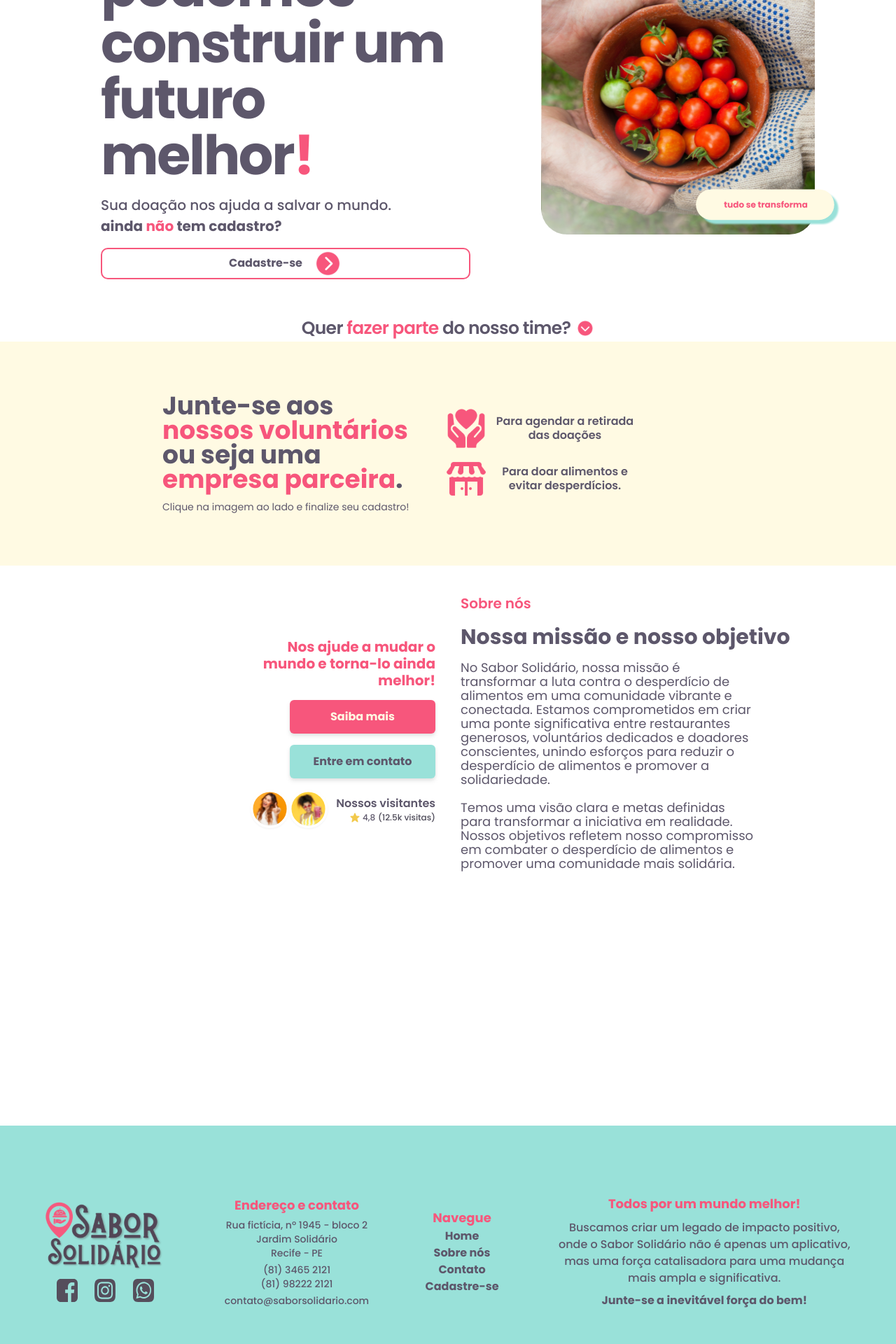
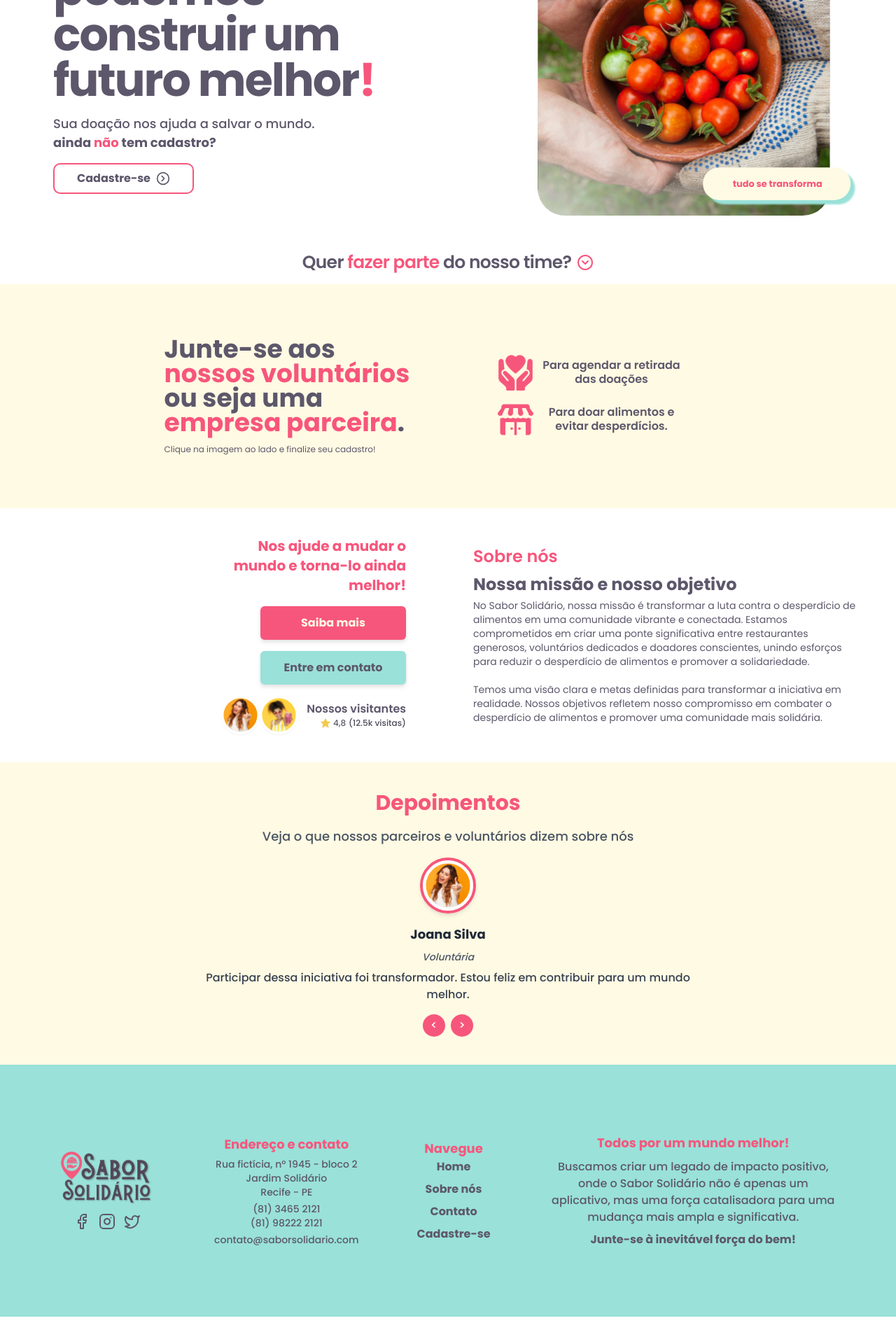
Before and after one commit to Guga-Santos/sabor_solidario_Front, a Next.js app: page / in a window 1280 px wide. Shown: the part 264-2184 px from the top of the page at 70% size. After the commit the page ends 2145 px from the top, so only its background shows below. Built offline with nearby package versions, Linux system fonts and the light colour scheme.

Commit message:
Tela home, atualizada e responsiva, tanto para celular quanto para tablet.

```diff
--- a/src/app/page.js
+++ b/src/app/page.js
@@ -1,123 +1,188 @@
+'use client'
+import { useState } from 'react'
+import React from "react";
 import Image from "next/image"
 import Link from 'next/link'
 import logo from '../assets/logo svg.svg'
-import seta from '../assets/seta ri.svg'
 import hero from '../assets/bg-heeerosectionsvg.svg'
 import imgvolunt from '../assets/Handmade.svg'
 import imgrestaur from '../assets/Small Business.svg'
-import User1 from '../assets/Ellipse 5.svg'
 import User2 from '../assets/Ellipse 6.svg'
 import User3 from '../assets/Ellipse 7.svg'
 import star from '../assets/star.svg'
-import face from '../assets/face.svg'
-import insta from '../assets/insta.svg'
-import whats from '../assets/whats.svg'
+import { Menu, CircleChevronRight, Facebook, Instagram, Twitter } from 'lucide-react'
 
 export default function Home() {
+
+  const [menuOpen, setMenuOpen] = useState(false);
+  const [currentSlide, setCurrentSlide] = useState(0);
+
+  const testimonials = [
+    {
+      image: User2, // Substitua pelo seu asset
+      name: "Joana Silva",
+      role: "Voluntária",
+      message:
+        "Participar dessa iniciativa foi transformador. Estou feliz em contribuir para um mundo melhor.",
+    },
+    {
+      image: User3, // Substitua pelo seu asset
+      name: "Carlos Souza",
+      role: "Restaurante Parceiro",
+      message:
+        "Reduzimos o desperdício e ajudamos quem mais precisa. Sabor Solidário é incrível!",
+    },
+    {
+      image: User2, // Substitua pelo seu asset
+      name: "Mariana Oliveira",
+      role: "Doadora",
+      message:
+        "Doar nunca foi tão simples e gratificante. Adoro fazer parte disso!",
+    },
+  ];
+
+  const prevSlide = () => {
+    setCurrentSlide((prev) => (prev > 0 ? prev - 1 : testimonials.length - 1));
+  };
+
+  const nextSlide = () => {
+    setCurrentSlide((prev) => (prev < testimonials.length - 1 ? prev + 1 : 0));
+  };
+
   return (
-    <div className="container h-[100vh] w-[100vw] min-w-screen">
+    <div className="container h-screen w-screen min-w-screen">
       {/* Header */}
-      <nav className="flex pt-4 justify-around items-center w-[100vw] sticky top-0 bg-white">
+      <nav className="flex pt-4 justify-around items-center wx-auto h-[12%] sticky top-0 left-0 bg-white">
         <div>
           <Link href='/'>
-            <Image className="w-[106px] object-cover" src={logo} alt="Logo" />
+            <Image className="w-[90px] object-cover" src={logo} alt="Logo" />
           </Link>
         </div>
 
-        <div>
-          <ul className="flex text-center gap-8 text-1xl font-semibold">
+        {/* icon menu responsivo */}
+        <div className="text-second-pink flex lg:hidden">
+          <button onClick={() => setMenuOpen(!menuOpen)}>
+            <Menu />
+          </button>
+        </div>
+
+        <div className="hidden lg:flex gap-64 items-center">
+          <ul className="flex text-center gap-8 text-[14px] font-semibold">
             <li><Link className="hover:text-second-pink transition active:border-b-4" href="/"> Home </Link></li>
             <li><Link className="hover:text-second-pink transition" href="/"> Sobre nós </Link></li>
-            <li><Link className="hover:text-second-pink transition" href="/"> Dúvidas </Link></li>
           </ul>
+          <div className="hidden lg:flex flex gap-4 text-[12px]">
+            <Link href="/login">
+              <button className="bg-second-pink px-14 py-[5] rounded-md font-semibold text-second-yellow hover:scale-105 hover:bg-second-pink-hover transition">Entrar</button>
+            </Link>
           </div>
-
-        <div className="flex gap-4 text-[14px]">
-          <Link href="/login">
-            <button className="bg-second-pink px-14 py-[6] rounded-md font-semibold text-second-yellow hover:scale-105 hover:bg-second-pink-hover transition">Entrar</button>
-          </Link>
         </div>
       </nav>
 
-      {/* HeroSection */}
-      <div className="flex justify-center items-center w-[100vw] h-[80vh]">
-        <div className="flex flex-col flex-1 pl-36">
-          <h1 className="text-[78px] w-[100%] leading-[80px] font-bold  tracking-[-.03em]">
+      {/* Menu (mobile/tablet) */}
+      {menuOpen && (
+        <div className="absolute top-[70px] left-0 w-full bg-white shadow-lg z-40">
+          <ul className="flex flex-col items-center gap-4 text-[14px] font-semibold py-4">
+            <li>
+              <Link href="/" onClick={() => setMenuOpen(false)}>
+                Home
+              </Link>
+            </li>
+            <li>
+              <Link href="/" onClick={() => setMenuOpen(false)}>
+                Sobre nós
+              </Link>
+            </li>
+            <li>
+              <Link href="/login" onClick={() => setMenuOpen(false)}>
+                <button className="bg-second-pink px-6 py-2 rounded-md font-semibold text-second-yellow hover:scale-105 hover:bg-second-pink-hover transition">
+                  Entrar
+                </button>
+              </Link>
+            </li>
+          </ul>
+        </div>
+      )}
+
+      {/* HeroSection leading-none  */}
+      <div className="flex flex-col pt-10 text-center px-14 lg:pb-6 lg:flex-row justify-center items-center w-screen h-auto lg:text-start">
+        <div className="flex flex-col flex-1 md:px-5">
+          <h1 className="text-[50px] leading-none md:text-[55px] lg:text-[65px] lg:w-[90%] w-[100%] lg:leading-none font-bold tracking-[-.03em]">
             <span className="text-second-pink">Juntos</span>, podemos construir um futuro melhor<span className="text-second-pink">!</span>
           </h1>
 
-          <p className="font-medium text-[20px] mt-4">Sua doação nos ajuda a salvar o mundo.</p>
-          <p className="font-bold text-[20px]">ainda <span className="text-second-pink">não</span> tem cadastro?</p>
+          <p className="font-medium text-[12px] lg:text-[18px] mt-4">Sua doação nos ajuda a salvar o mundo.</p>
+          <p className="font-bold text-[12px] lg:text-[18px]">ainda <span className="text-second-pink">não</span> tem cadastro?</p>
 
-          {/* alterar efeito do hover */}
-          <Link href="/cadastro">
-            <div className="flex w-[220] h-[50] items-center justify-center gap-4 border-solid border-2 border-second-pink rounded-[10px] font-bold hover:scale-105 hover:bg-second-pink hover:text-white transition mt-4">
-              <button> Cadastre-se </button>
-              <Image className="hover:object-none" src={seta} alt="imagem ir" />
+          <div className="flex items-center justify-center mt-4 lg:justify-start pb-10">
+            <Link className="w-auto" href="/cadastro">
+              <div className="flex items-center justify-center px-6 py-1 md:py-1 lg:py-2 lg:px-8 border-solid border-2 border-second-pink rounded-[8px] lg:rounded-[10px] font-bold text-xs md:text-[12px] lg:text-[16px] hover:bg-second-pink hover:text-white transition gap-2">
+                <button className="text-xs md:text-[12px] lg:text-[16px]"> Cadastre-se </button>
+                <CircleChevronRight className="w-4 md:w-4 lg:w-5" />
               </div>
             </Link>
           </div>
+        </div>
 
-        <div className="flex flex-1 items-end mr-20">
-          <Image src={hero} alt="Imagem de frutas" />
+        <div className="flex flex-1 items-end">
+          <Image className="lg:flex lg:w-[100%] object-fill pb-6" src={hero} alt="Imagem de frutas" />
         </div>
       </div>
 
       {/* Section 2 - chamada cadastro */}
-      <div className="w-[100vw]">
-        <div className=" flex tracking-tight items-center justify-center w-[100vw] text-[25px] gap-2 font-semibold ">
+      <div className="w-screen">
+        <div className="flex pb-3 tracking-tight items-center justify-center w-[100vw] lg:text-[25px] text-[20px] gap-2 font-semibold ">
           <p>Quer <span className="text-second-pink" >fazer parte</span> do nosso time?</p>
-          <Image width={26} className="rotate-90" src={seta} alt="imagem seta" />
+          <CircleChevronRight className='w-4 md:w-4 lg:w-6 text-second-pink rotate-90' />
         </div>
 
-        <div className="w-[100vw] h-[40vh] flex justify-center items-center gap-5 bg-second-yellow">
-          <div>
-            <p className="font-bold text-4xl leading-[35px] w-96"> Junte-se aos <br /> <span className="text-second-pink">nossos voluntários</span> ou seja uma <span className="text-second-pink">empresa parceira</span>. </p>
-            <p className="text-sm leading-5 pt-3 font-normal"> Clique na imagem ao lado e finalize seu cadastro!</p>
+        <div className="w-screen h-[40vh] flex flex-col md:flex-row justify-center items-center gap-2 lg:gap-5 bg-second-yellow">
+          <div className='flex flex-col'>
+            <p className="font-bold text-[22px] w-80 leading-6 lg:w-96 lg:text-4xl lg:leading-[35px] md:text-3xl text-center md:text-start"> Junte-se aos <br /> <span className="text-second-pink">nossos voluntários</span> ou seja uma <span className="text-second-pink">empresa parceira</span>. </p>
+            <p className=" md:text-[12px] text-[10px] pt-3 font-normal text-center md:text-start"> Clique na imagem ao lado e finalize seu cadastro!</p>
           </div>
 
-
-          <div className="flex flex-col gap-3">
-            <div className=" flex items-center gap-2 ">
+          <div className="flex flex-col lg:gap-3">
+            <div className="flex items-center lg:gap-2 justify-center lg:w-auto">
               <Link href="/cadastroVoluntario">
-                <Image width={60} src={imgvolunt} alt="representação de doação" />
+                <Image width={55} src={imgvolunt} alt="representação de doação" />
               </Link>
-              <p className="w-6/12 font-semibold leading-5 text-center"> Para agendar a retirada das doações </p>
+              <p className="w-[50%] font-semibold lg:leading-5 text-center lg:text-[16px] text-xs"> Para agendar a retirada das doações </p>
             </div>
 
-            <div className=" flex items-center gap-2 ">
+            <div className="flex items-center lg:gap-2 justify-center lg:w-auto">
               <Link href="/cadastroRestaurante">
-                <Image width={60} src={imgrestaur} alt="representação restaurante" />
+                <Image width={55} src={imgrestaur} alt="representação restaurante" />
               </Link>
-              <p className="w-6/12 font-semibold leading-5 text-center"> Para doar alimentos e evitar desperdícios. </p>
+              <p className="w-[50%] font-semibold lg:leading-5 text-center lg:text-[16px] text-xs"> Para doar alimentos e evitar desperdícios. </p>
             </div>
           </div>
         </div>
       </div>
 
-      {/* Section Sobre nós / contato */}
-      <div className="w-[100vw] h-[60vh] flex items-center gap-9 sobre_nos">
-        <div className="flex flex-col flex-1 text-end items-end gap-4 ">
+      {/* Section 3 - Sobre nós / contato */}
+      <div className="w-screen h-auto my-10 gap-6 flex flex-col lg:flex-row items-center lg:gap-2">
+        <div className="flex flex-col flex-1 text-center lg:text-end items-center lg:items-end gap-4 px-4 md:px-8">
           <div>
-            <p className="w-72 items-end justify-end text-xl text-second-pink leading-6 font-bold">Nos ajude a mudar o mundo e torna-lo ainda melhor!</p>
+            <p className="w-full md:w-72 lg:w-72 text-[20px] md:text-xl text-second-pink leading-6 font-bold">Nos ajude a mudar o mundo e torna-lo ainda melhor!</p>
           </div>
-          <Link href="/login">
-            <button className=" drop-shadow-md w-52 bg-second-pink px-7 py-3 rounded-md font-bold text-second-yellow hover:scale-105 hover:bg-second-pink-hover transition">Saiba mais</button>
+          <Link href="#">
+            <button className="drop-shadow-md w-full md:w-52 bg-second-pink px-6 py-3 rounded-md font-bold text-second-yellow hover:scale-105 hover:bg-second-pink-hover transition">Saiba mais</button>
           </Link>
-          <Link href="/login">
-            <button className=" drop-shadow-md w-52 bg-second-green px-7 py-3 rounded-md font-bold text-text-bro hover:scale-105 hover:bg-second-green-hover transition">Entre em contato</button>
+          <Link href="#">
+            <button className="drop-shadow-md w-full md:w-52 bg-second-green px-6 py-3 rounded-md font-bold text-text-bro hover:scale-105 hover:bg-second-green-hover transition">Entre em contato</button>
           </Link>
           <div className="flex gap-3 items-center justify-center">
             <div className="flex cursor-pointer">
-              <Image className="drop-shadow-sm hover:drop-shadow-lg" width={55} src={User2} alt="imagem usuario"/>
+              <Image className="drop-shadow-sm hover:drop-shadow-lg" width={55} src={User2} alt="imagem usuario" />
               <Image className="drop-shadow-sm hover:drop-shadow-lg" width={55} src={User3} alt="imagem usuario" />
             </div>
 
             <div>
               <span className="font-semibold">Nossos visitantes</span>
 
-              <div className="flex text-xs gap-1 justify-end items-center">
-                <Image width={14} src={star} alt="estrela"/>
+              <div className="flex text-xs gap-1 justify-center lg:justify-end items-center">
+                <Image width={14} src={star} alt="estrela" />
                 <span>4,8</span>
                 <span className="text-second-gray"> (12.5k visitas) </span>
               </div>
@@ -125,10 +190,10 @@ export default function Home() {
           </div>
         </div>
 
-        <div className="flex flex-col flex-1 gap-4">
-          <p className="justify-end text-xl text-second-pink leading-5 font-semibold pb-1">Sobre nós</p>
-          <p className="text-3xl font-bold text-text-bro">Nossa missão e nosso objetivo</p>
-          <p className="w-[68%] items-end justify-end leading-5 text-lg font-normal">No Sabor Solidário, nossa missão é transformar a luta contra o desperdício de alimentos em uma comunidade vibrante e conectada. Estamos comprometidos em criar uma ponte significativa entre restaurantes generosos, voluntários dedicados e doadores conscientes, unindo esforços para reduzir o desperdício de alimentos e promover a solidariedade.
+        <div className="flex flex-col flex-1 gap-1 md:px-14 text-center lg:text-start px-10">
+          <p className="text-center lg:text-start text-xl md:text-2xl text-second-pink font-semibold pb-1">Sobre nós</p>
+          <p className="font-bold text-text-bro text-lg md:text-2xl">Nossa missão e nosso objetivo</p>
+          <p className=" leading-[.90rem] text-xs md:text-sm text-text-bro font-normal lg:text-start lg:p-0">No Sabor Solidário, nossa missão é transformar a luta contra o desperdício de alimentos em uma comunidade vibrante e conectada. Estamos comprometidos em criar uma ponte significativa entre restaurantes generosos, voluntários dedicados e doadores conscientes, unindo esforços para reduzir o desperdício de alimentos e promover a solidariedade.
             <br /> <br />
             Temos uma visão clara e metas definidas para transformar a iniciativa em realidade. Nossos objetivos refletem nosso compromisso em combater o desperdício de alimentos e promover uma comunidade mais solidária.</p>
 
@@ -137,50 +202,103 @@ export default function Home() {
       </div>
 
         {/* Depoimentos */}
-      <div className="w-[100vw] h-[40vh]">
+        <div className="w-screen bg-second-yellow py-10">
+          <h2 className="text-center text-2xl md:text-3xl font-bold text-second-pink">Depoimentos</h2>
+          <p className="text-center text-sm md:text-lg text-gray-600 my-4">Veja o que nossos parceiros e voluntários dizem sobre nós</p>
 
+          {/* Carrossel */}
+          <div className="relative flex flex-col items-center justify-center">
+            <div className="flex overflow-hidden w-[90vw] lg:w-[60vw]">
+              <div
+                className="flex transition-transform duration-300"
+                style={{ transform: `translateX(-${currentSlide * 100}%)` }}
+              >
+                {testimonials.map((testimonial, index) => (
+                  <div
+                    key={index}
+                    className="flex flex-col items-center text-center px-4 min-w-[100%]"
+                  >
+                    <Image
+                      className="rounded-full border-4 border-second-pink shadow-md"
+                      src={testimonial.image}
+                      alt={testimonial.name}
+                      width={80}
+                      height={80}
+                    />
+                    <p className="font-bold text-gray-800 text-lg mt-4">{testimonial.name}</p>
+                    <p className="italic text-gray-600 text-sm my-2">{testimonial.role}</p>
+                    <p className="text-gray-700 text-sm md:text-base">{testimonial.message}</p>
+                  </div>
+                ))}
+              </div>
+            </div>
 
+            {/* Botões de Navegação */}
+            <div className="flex mt-4 gap-2">
+              <button
+                className="bg-second-pink text-white w-8 h-8 rounded-full hover:scale-105 transition-transform"
+                onClick={prevSlide}
+                disabled={currentSlide === 0}
+              >
+                {"<"}
+              </button>
+              <button
+                className="bg-second-pink text-white w-8 h-8 rounded-full hover:scale-105 transition-transform"
+                onClick={nextSlide}
+                disabled={currentSlide === testimonials.length - 1}
+              >
+                {">"}
+              </button>
+            </div>
+          </div>
         </div>
 
       {/* Footer */}
-      <div className=" flex gap-5 items-center justify-evenly w-[100vw] h-[45vh] bg-second-green">
-          <div className=" flex flex-col gap-3">
-            <Image width={180} src={logo} alt="logo marca" />
-            <div className="flex gap-1 items-center justify-evenly">
-              <Image className=" opacity-95 hover:drop-shadow-lg hover:scale-105 cursor-pointer" width={30} src={face} alt="logo marca facebook"/>
-              <Image className=" opacity-95 hover:drop-shadow-lg hover:scale-105 cursor-pointer" width={30} src={insta} alt="logo marca instagram" />
-              <Image className=" opacity-95 hover:drop-shadow-lg hover:scale-105 cursor-pointer" width={30} src={whats} alt="logo marca whatsapp" />
+      <div className="flex w-screen flex-col md:flex-row gap-5 items-center justify-center md:justify-evenly h-auto md:h-[45vh] bg-second-green p-5 md:w-screen">
+        {/* Coluna 1: Logo e redes sociais */}
+        <div className="flex flex-col gap-3 items-center">
+          <Image width={140} src={logo} alt="logo marca" />
+          <div className="flex gap-3">
+            <Link href="/" className="hover:scale-110 transition-transform duration-200 hover:text-second-pink">
+              <Facebook />
+            </Link>
+            <Link href="/" className="hover:scale-110 transition-transform duration-200 hover:text-second-pink">
+              <Instagram />
+            </Link>
+            <Link href="/" className="hover:scale-110 transition-transform duration-200 hover:text-second-pink">
+              <Twitter />
+            </Link>
           </div>
         </div>
 
+        {/* Coluna 2: Endereço e contato */}
         <div className="flex flex-col gap-1 text-sm text-center">
-            <p className="font-bold text-lg text-second-pink text-center">Endereço e contato</p>
+          <p className="font-bold text-lg text-second-pink">Endereço e contato</p>
           <p>Rua fictícia, nº 1945 - bloco 2 <br /> Jardim Solidário<br /> Recife - PE</p>
-            <p>(81) 3465 2121 <br /> (81) 98222 2121 </p>
-            <p>contato@saborsolidario.com </p>
+          <p>(81) 3465 2121 <br /> (81) 98222 2121</p>
+          <p>contato@saborsolidario.com</p>
         </div>
 
-          <div className=" flex flex-col text-center">
-            <p className="font-bold text-lg text-second-pink text-center">Navegue</p>
-            <ul>
-              <Link className=" hover:text-second-pink font-bold " href="/"><li>Home</li></Link>
-              <Link className=" hover:text-second-pink font-bold " href="/"><li>Sobre nós</li></Link>
-              <Link className=" hover:text-second-pink font-bold " href="/"><li>Contato</li></Link>
-              <Link className=" hover:text-second-pink font-bold " href="/cadastro"><li>Cadastre-se</li></Link>
+        {/* Coluna 3: Navegação */}
+        <div className="flex flex-col text-center">
+          <p className="font-bold text-lg text-second-pink">Navegue</p>
+          <ul className="flex flex-col gap-2">
+            <Link className="hover:text-second-pink font-bold transition-colors duration-200" href="/"><li>Home</li></Link>
+            <Link className="hover:text-second-pink font-bold transition-colors duration-200" href="/"><li>Sobre nós</li></Link>
+            <Link className="hover:text-second-pink font-bold transition-colors duration-200" href="/"><li>Contato</li></Link>
+            <Link className="hover:text-second-pink font-bold transition-colors duration-200" href="/cadastro"><li>Cadastre-se</li></Link>
           </ul>
         </div>
 
-          <div className="flex flex-col w-4/12 text-center gap-2 ">
-              <p className="font-bold text-lg text-second-pink"> Todos por um mundo melhor!</p>
-              <p> Buscamos criar um legado de impacto positivo, onde o Sabor Solidário não é apenas um aplicativo, mas uma força catalisadora para uma mudança mais ampla e significativa.</p>
-              <p className="font-bold">Junte-se a inevitável força do bem!</p>
+        {/* Coluna 4: Mensagem removida em telas pequenas */}
+        <div className="hidden lg:flex flex-col w-4/12 text-center gap-2">
+          <p className="font-bold text-lg text-second-pink">Todos por um mundo melhor!</p>
+          <p>
+            Buscamos criar um legado de impacto positivo, onde o Sabor Solidário não é apenas um aplicativo, mas uma força catalisadora para uma mudança mais ampla e significativa.
+          </p>
+          <p className="font-bold">Junte-se à inevitável força do bem!</p>
         </div>
-
-
       </div>
-
-
-
     </div>
 
   );
```
Also changed, not shown: src/app/perfilRestaurante/page.jsx (+30 -19 lines). Lines whose indentation alone changed are shown as unchanged.
